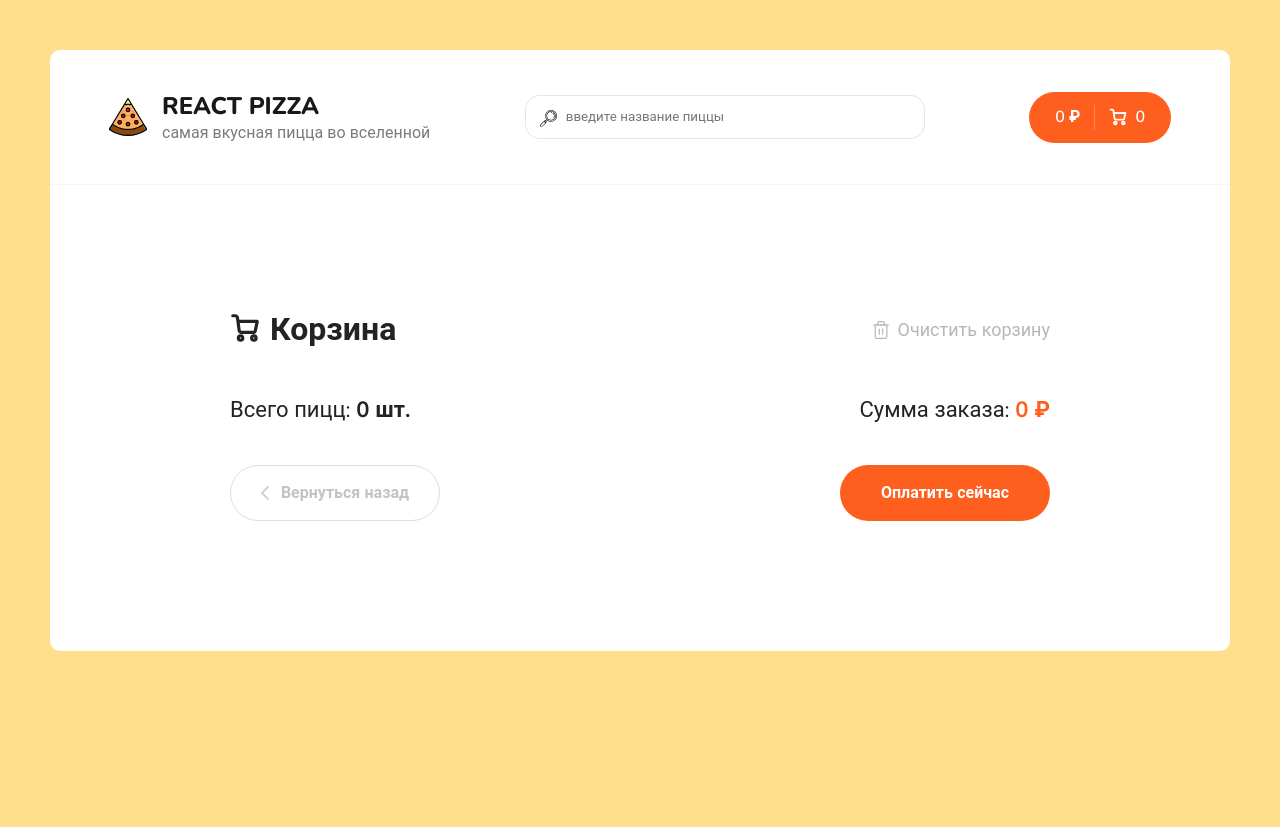
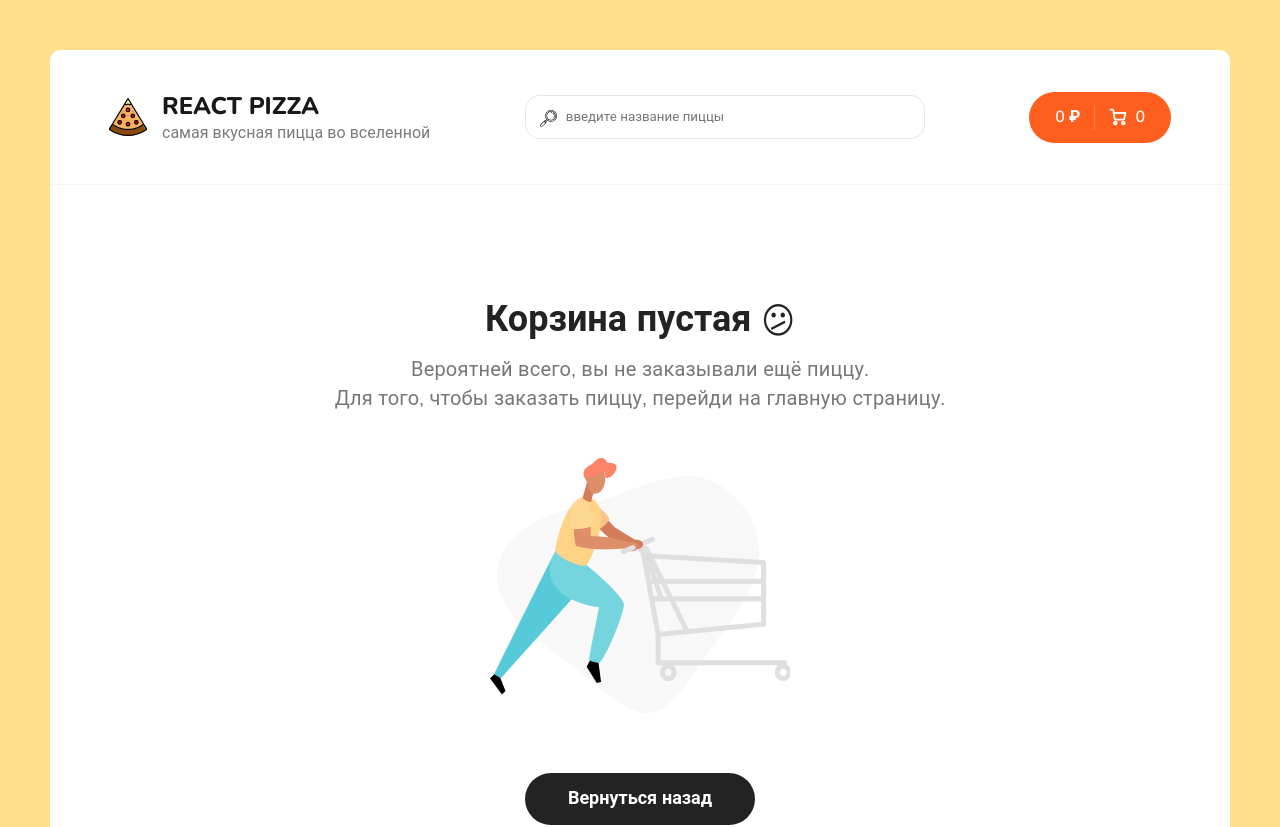
Before and after one commit to NikePro777/pizza2022, a React (Create React App) app: page /cart in a window 1280 px wide. Shown: the top 827 px of the page. Before the commit the page ends 800 px from the top, so only its background shows below. Built offline with nearby package versions, Linux system fonts and the light colour scheme.

Commit message:
creat emptyCart component

```diff
--- /dev/null
+++ b/src/components/CartEmpty.jsx
@@ -0,0 +1,24 @@
+import React from 'react';
+import { Link } from 'react-router-dom';
+import EmptyCartImg from '../assets/img/empty-cart.png';
+
+export const CartEmpty = () => {
+  return (
+    <div class="cart cart--empty">
+      <h2>
+        Корзина пустая <icon>😕</icon>
+      </h2>
+      <p>
+        Вероятней всего, вы не заказывали ещё пиццу.
+        <br />
+        Для того, чтобы заказать пиццу, перейди на главную страницу.
+      </p>
+      <img src={EmptyCartImg} alt="Empty cart" />
+      <Link to="/" class="button button--black">
+        <span>Вернуться назад</span>
+      </Link>
+    </div>
+  );
+};
+
+export default CartEmpty;
--- a/src/components/CartItem.jsx
+++ b/src/components/CartItem.jsx
@@ -2,7 +2,7 @@ import React from 'react';
 import { useDispatch } from 'react-redux';
 import { minusItem, addItem, removeItem } from '../redux/slices/cartSlice';
 
-const CartItem = ({ title, count, price, imageUrl, type, id }) => {
+const CartItem = ({ title, count, price, imageUrl, type, id, size }) => {
   const dispatch = useDispatch();
   const onClickPlus = () => {
     dispatch(addItem({ id }));
@@ -23,7 +23,9 @@ const CartItem = ({ title, count, price, imageUrl, type, id }) => {
       </div>
       <div className="cart__item-info">
         <h3>{title}</h3>
-        <p>{type}, 26 см.</p>
+        <p>
+          {type}, {size} см.
+        </p>
       </div>
       <div className="cart__item-count">
         <div
--- a/src/components/PizzasBlock/index.jsx
+++ b/src/components/PizzasBlock/index.jsx
@@ -12,7 +12,14 @@ const PizzaBlock = ({ id, title, price, sizes, imageUrl, types }) => {
   const addedCount = cartItem ? cartItem.count : 0;
 
   function addPizza() {
-    const item = { id, title, price, imageUrl, type: pizzasTypes[activeType], size: activeSize };
+    const item = {
+      id,
+      title,
+      price,
+      imageUrl,
+      type: pizzasTypes[activeType],
+      size: sizes[activeSize],
+    };
     dispatch(addItem(item));
   }
   return (
--- a/src/pages/Cart.jsx
+++ b/src/pages/Cart.jsx
@@ -1,6 +1,7 @@
 import { useDispatch, useSelector } from 'react-redux';
 import CartItem from '../components/CartItem';
 import { clearItems } from '../redux/slices/cartSlice';
+import CartEmpty from '../components/CartEmpty';
 
 const Cart = () => {
   const dispatch = useDispatch();
@@ -11,6 +12,9 @@ const Cart = () => {
       dispatch(clearItems());
     }
   };
+  if (!totalPrice) {
+    return <CartEmpty />;
+  }
   return (
     <div className="container--cart">
       <div className="cart">
--- a/src/scss/app.scss
+++ b/src/scss/app.scss
@@ -338,17 +338,18 @@ body {
   }
 
   &--empty {
-    margin: 0 auto;
-    width: 560px;
+    margin: 80px auto;
+    width: 620px;
     text-align: center;
 
     h2 {
-      font-size: 32px;
-      margin-bottom: 10px;
+      font-size: 36px;
+      font-weight: 700;
+      margin-bottom: 20px;
     }
 
     p {
-      font-size: 18px;
+      font-size: 20px;
       line-height: 145.4%;
       letter-spacing: 0.01em;
       color: #777777;
```
